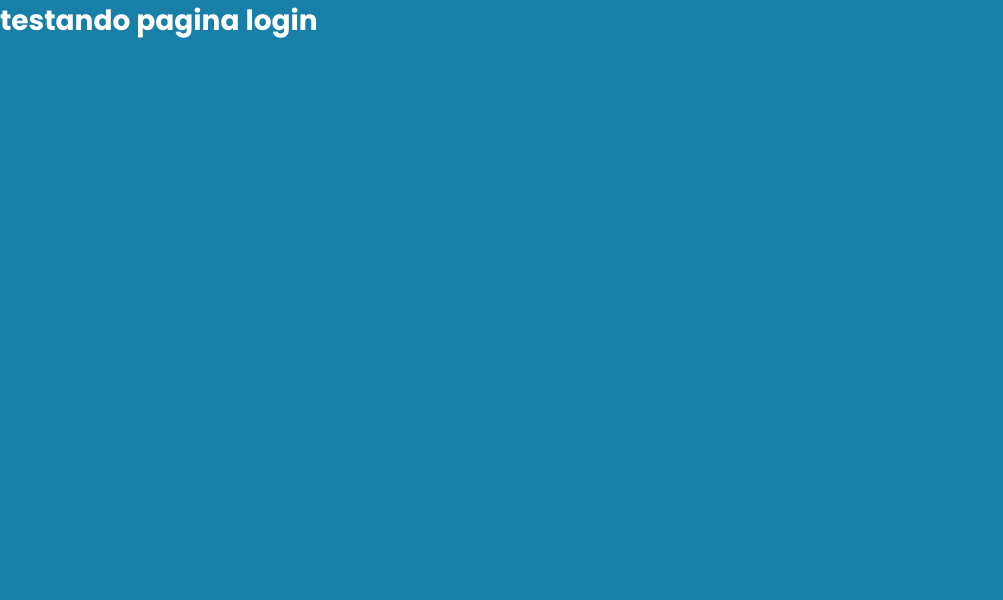
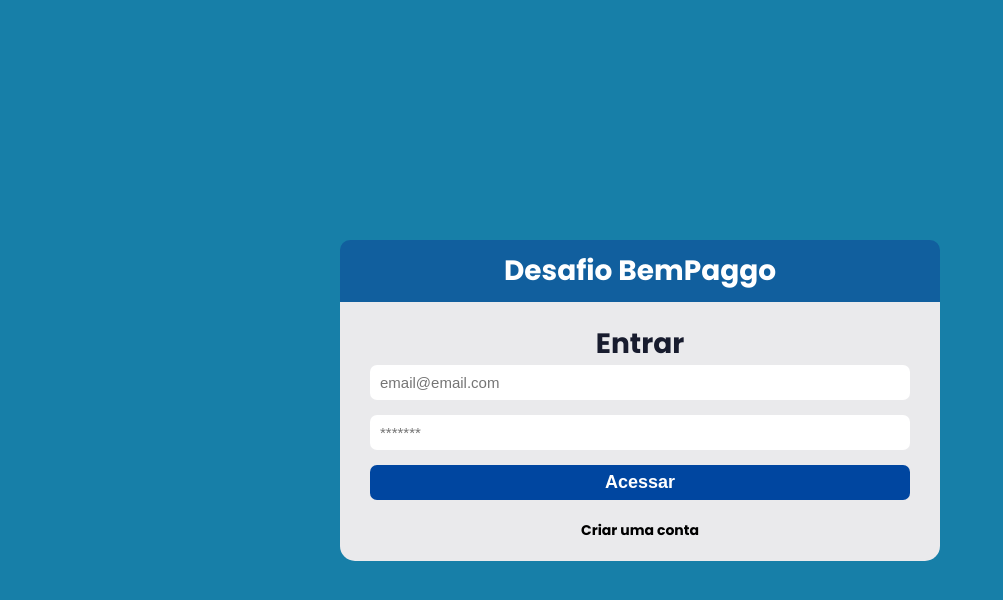
Before and after one commit to raphaeldemelo/bempaggodesafio, a React (Create React App) app: page / in a window 1280 px wide. Shown: the top 600 px of the page, without its empty margins (0-1003 px from the left). Built offline with nearby package versions, Linux system fonts and the light colour scheme.

Commit message:
criando tela de login

```diff
--- a/src/pages/Login/index.js
+++ b/src/pages/Login/index.js
@@ -1,13 +1,56 @@
-import React from 'react';
+import { useState, useContext } from 'react';
+import { Link } from 'react-router-dom';
 
 import {
     Container,
+    AreaLogin,
+    AreaLogo,
+    AreaFormulario,
+    Botao,
+
+    Titulo,
+    Input,
 } from './styles';
 
-export default function Login() {
+export default function Signin() {
+
+    const [email, setEmail] = useState('');
+    const [senha, setSenha] = useState('');
+
+    function handleSubmit(e) {
+        e.preventDefault();
+
+    }
+
     return (
-        <div>
-            <h1>testando pagina login</h1>
-        </div>
+        <Container>
+            <AreaLogin>
+                <AreaLogo>
+                    <Titulo style={{ color: '#fff' }}>Desafio BemPaggo</Titulo>
+                </AreaLogo>
+
+                <AreaFormulario>
+                    <Titulo>Entrar</Titulo>
+                    <Input
+                        type="text"
+                        placeholder='email@email.com'
+                        value={email}
+                        onChange={(e) => setEmail(e.target.value)}
+                    />
+                    <Input
+                        type="password"
+                        placeholder='*******'
+                        value={senha}
+                        onChange={(e) => setSenha(e.target.value)}
+                    />
+                    <Botao type="submit" onClick={handleSubmit}>Acessar</Botao>
+                </AreaFormulario>
+
+                <Link style={{ margin: 20, color: '#000', cursor: 'pointer' }}
+                    to='/cadastrar'>Criar uma conta
+                </Link>
+
+            </AreaLogin>
+        </Container >
     );
 }
--- a/src/pages/Login/styles.js
+++ b/src/pages/Login/styles.js
@@ -1,5 +1,72 @@
 import styled from 'styled-components';
 
 export const Container = styled.div`
+height: 100%;
+display:flex;
+align-items: center;
+justify-content: center;
+
+@media screen and (max-width: 720px){
+align-items: center;
+justify-content: center;
+padding: 10px;
+}
 
 `;
+
+export const AreaLogin = styled.div`
+background-color: #eaeaec;
+width: 600px;
+display: flex;
+align-items: center;
+justify-content: center;
+flex-direction: column;
+border-radius: 15px;
+`;
+
+export const AreaLogo = styled.div`
+background-color: #115F9E;
+width: 100%;
+border-top-right-radius: 10px;
+border-top-left-radius: 10px;
+padding: 10px;
+`;
+
+export const Imagem = styled.img`
+padding: 20px;
+width: 170px;
+height: 130px;
+
+`;
+
+export const Titulo = styled.h1`
+text-align: center;
+color: #181c2e;
+`;
+
+export const AreaFormulario = styled.div`
+margin-top: 1.5em;
+width: 90%;
+display: flex;
+flex-direction: column;
+`;
+
+export const Input = styled.input`
+margin-bottom: 15px;
+height: 35px;
+border: 0;
+border-radius: 7px;
+padding: 10px;
+font-size: 15px;
+background-color: #fff;
+`;
+
+export const Botao = styled.button`
+height: 35px;
+border:0;
+border-radius: 7px;
+background-color: #0046A0;
+color: #fff;
+font-weight: bold;
+font-size: 18px;
+`;
```
